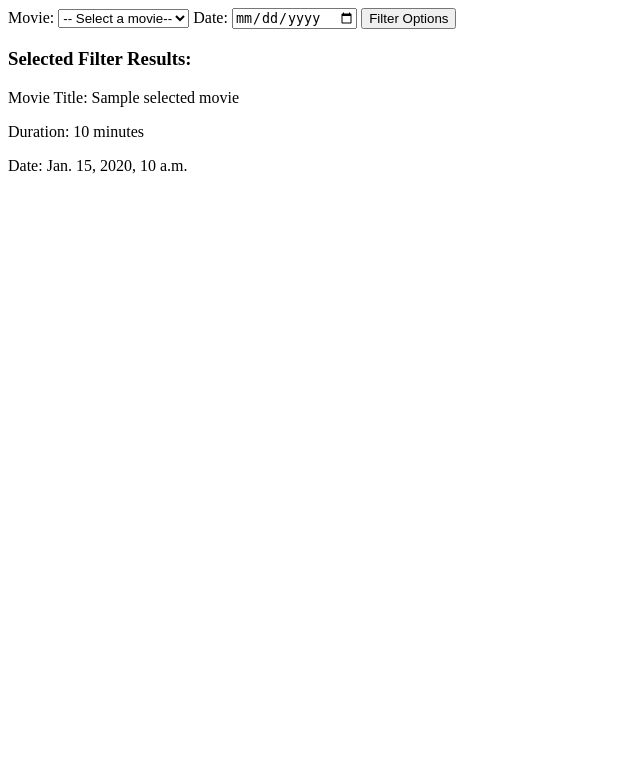
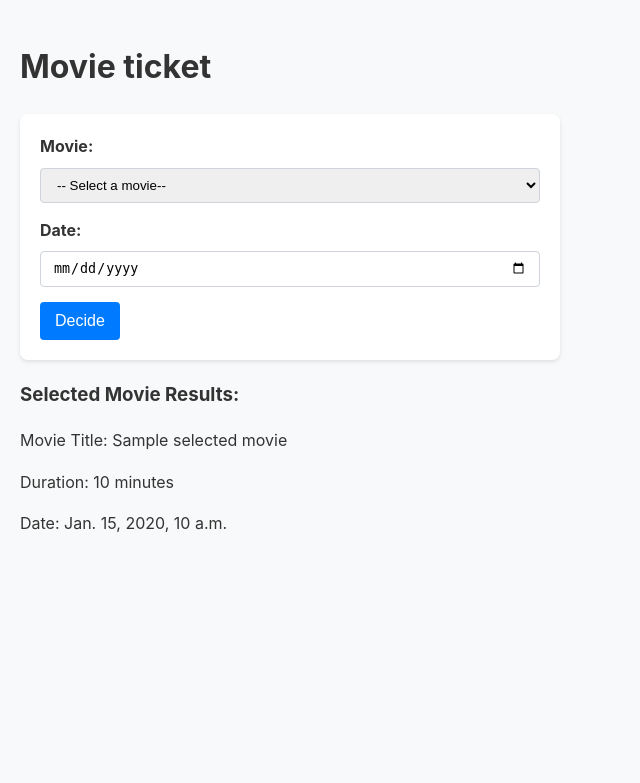
Before and after one commit to ikayaki-bit/WebMovieTicket, a Django app: template FirstApp/templates/FirstApp/home.html in a window 1280 px wide. Shown: the top 783 px of the page, without its empty margins (0-640 px from the left). Run offline with Django 5.2, Linux system fonts and the light colour scheme; the template is opened without the code that fills it: most values are stand-ins (such as "Sample title", 1, 10 or a date in 2020); some libraries are stand-ins or nearby versions.

Commit message:
Update home.html and views.py. Complete style.css

```diff
--- /dev/null
+++ b/FirstApp/static/FirstApp/css/style.css
@@ -0,0 +1,57 @@
+/*Basic stale and reset*/
+body {
+    font-family: -apple-system, BlinkMacSystemFont, "Segoe UI", Roboto, "Helvetica Neue", Arial, sans-serif;
+    line-height: 1.6;
+    color: #333;
+    background-color: #f8f9fa;
+    margin: 0;
+    padding: 20px;
+}
+
+/*Decoration form and main container*/
+form {
+    background: #ffffff;
+    padding: 20px;
+    border-radius: 8px;
+    box-shadow: 0 2px 4px rgba(0, 0, 0, 0.1);
+    max-width: 500px;
+    margin-bottom: 20px;
+}
+
+label {
+    display: block;
+    margin-bottom: 8px;
+    font-weight: bold;
+}
+
+select, input[type="date"] {
+    width: 100%;
+    padding: 8px 12px;
+    margin-bottom: 15px;
+    border: 1px solid #ced4da;
+    border-radius: 4px;
+    box-sizing: border-box;
+}
+
+button[type="submit"] {
+    background-color: #007bff;
+    color: white;
+    border: none;
+    padding: 10px 15px;
+    border-radius: 4px;
+    cursor: pointer;
+    font-size: 1rem;
+}
+
+button[type="submit"]:hover {
+    background-color: #0056b3;
+}
+
+/* Search and selection result display area */
+.results {
+    background: #ffffff;
+    padding: 20px;
+    border-radius: 8px;
+    box-shadow: 0 2px 4px rgba(0, 0, 0, 0.1);
+    max-width: 500px;
+}
--- a/FirstApp/templates/FirstApp/home.html
+++ b/FirstApp/templates/FirstApp/home.html
@@ -1,4 +1,23 @@
-<form method="GET" action="{% url 'movie-list' %}" class="mb-4">
+{% load static %}
+<!DOCTYPE html>
+<html lang="ja">
+<head>
+    <meta charset="UTF-8">
+    <meta name="viewport" content="width=device-width, initial-scale=1.0">
+    <title>Movie Filter</title>
+    <link rel="stylesheet" href="{% static 'FirstApp/css/style.css' %}">
+    <script src="https://unpkg.com/htmx.org@1.9.10"></script>
+</head>
+<body>
+    <main>
+        <h1> Movie ticket</h1>
+
+        <form method="GET" action="{% url 'movie-list' %}"
+              hx-get="{% url 'movie-list' %}"
+              hx-target="#result-area"
+              hx-swap="innerHTML"
+              class="mb-4">
+
             <label for="movie">Movie:</label>
             <select name="movie" id="movie">
                 <option value="">-- Select a movie--</option>
@@ -12,12 +31,17 @@
             <label for="date">Date:</label>
             <input type="date" name="date" id="date">
 
-    <button type="submit">Filter Options</button>
+            <button type="submit">Decide</button>
         </form>
 
+        <div id="result-area">
             {% if selected_movie %}
-    <h3>Selected Filter Results:</h3>
+                <h3>Selected Movie Results:</h3>
                 <p>Movie Title: {{ selected_movie.title }}</p>
                 <p>Duration: {{ selected_movie.duration }} minutes</p>
                 <p>Date: {{ selected_date }}</p>
             {% endif %}
+        </div>
+    </main>
+</body>
+</html>
```
Also changed, not shown: FirstApp/views.py (+22 -4 lines). Lines whose indentation alone changed are shown as unchanged.
